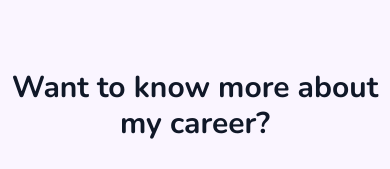
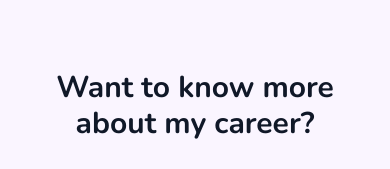
Before and after one commit to zaamold/zaamold-website, a Next.js app: page / in a window 390 px wide. Shown: the part 675-844 px from the top of the page. Built offline with nearby package versions, Linux system fonts and the light colour scheme.

Commit message:
Mobile padding on 'Want to know more about my career?' text

```diff
--- a/src/app/page.js
+++ b/src/app/page.js
@@ -37,7 +37,7 @@ export default function Home() {
         </div>
         <div className="h-2 w-full bg-gradient-to-b from-white to-purple-50"></div>
         <div className="bg-purple-50 py-20 flex flex-col max-w-full justify-around items-center">
-          <p className="text-3xl md:text-4xl font-bold text-center">
+          <p className="text-3xl md:text-4xl font-bold text-center px-4 md:px-0">
             Want to know more about my career?
           </p>
           <div className="flex md:flex-row flex-col w-full justify-center items-center py-8 gap-8">
```
